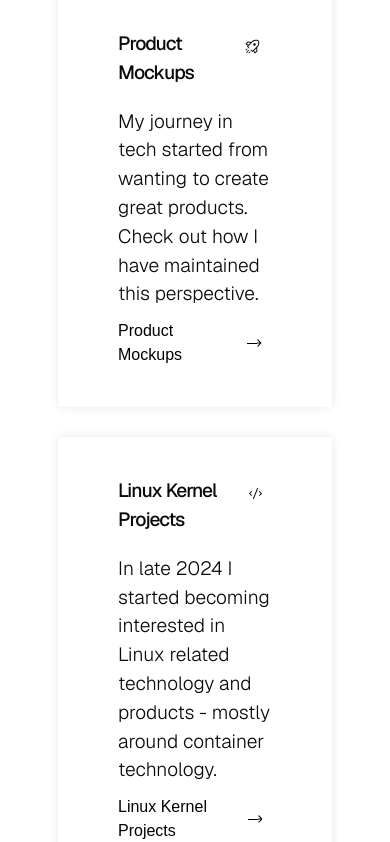
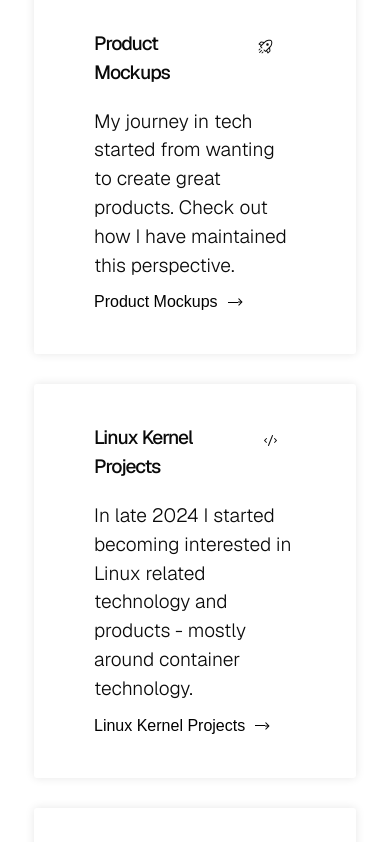
Before and after one commit to mikeyfennelly1/mfennelly.dev, a Next.js app: page / in a window 390 px wide. Shown: the part 924-1766 px from the top of the page. Built offline with nearby package versions, Linux system fonts and the light colour scheme.

Commit message:
removal of section padding on x axis for hero-cta-cards section

```diff
--- a/src/components/hero/Hero.tsx
+++ b/src/components/hero/Hero.tsx
@@ -15,7 +15,7 @@ export default function Hero() {
                 </div>
                 <ArrowLink href={'/about-me'} label={'About Me'}></ArrowLink>
 
-                <section>
+                <section id={"cta-cards-section"}>
                     <div className={"cta-cards-container"}>
                         <CTACard href={'/product'} title={'Product Mockups'} icon={productIcon} brief={'My journey in tech started from wanting to create great products. Check out how I have maintained this perspective.'} arrowLinkTitle={'Product Mockups'} />
                         <CTACard href={'/linux-kernel-projects'} title={'Linux Kernel Projects'} icon={codeIconSVG} brief={'In late 2024 I started becoming interested in Linux related technology and products - mostly around container technology.'} arrowLinkTitle={'Linux Kernel Projects'} />
--- a/src/components/hero/hero.css
+++ b/src/components/hero/hero.css
@@ -56,3 +56,10 @@
 .cta-card-arrow-link-container {
     max-height: fit-content;
 }
+
+@media screen and (max-width: 800px) {
+    #cta-cards-section {
+        padding-right: 0;
+        padding-left: 0;
+    }
+}
```
